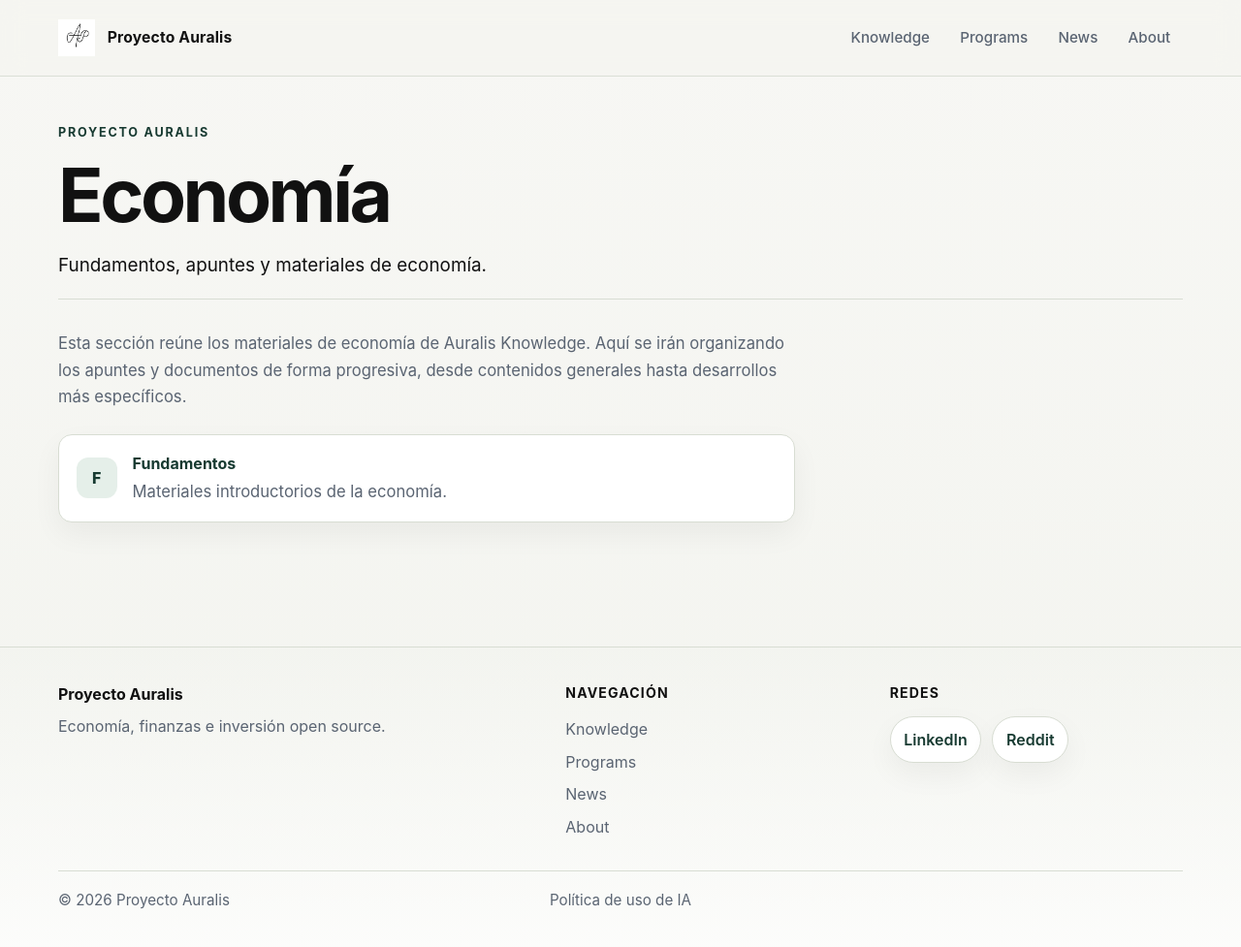
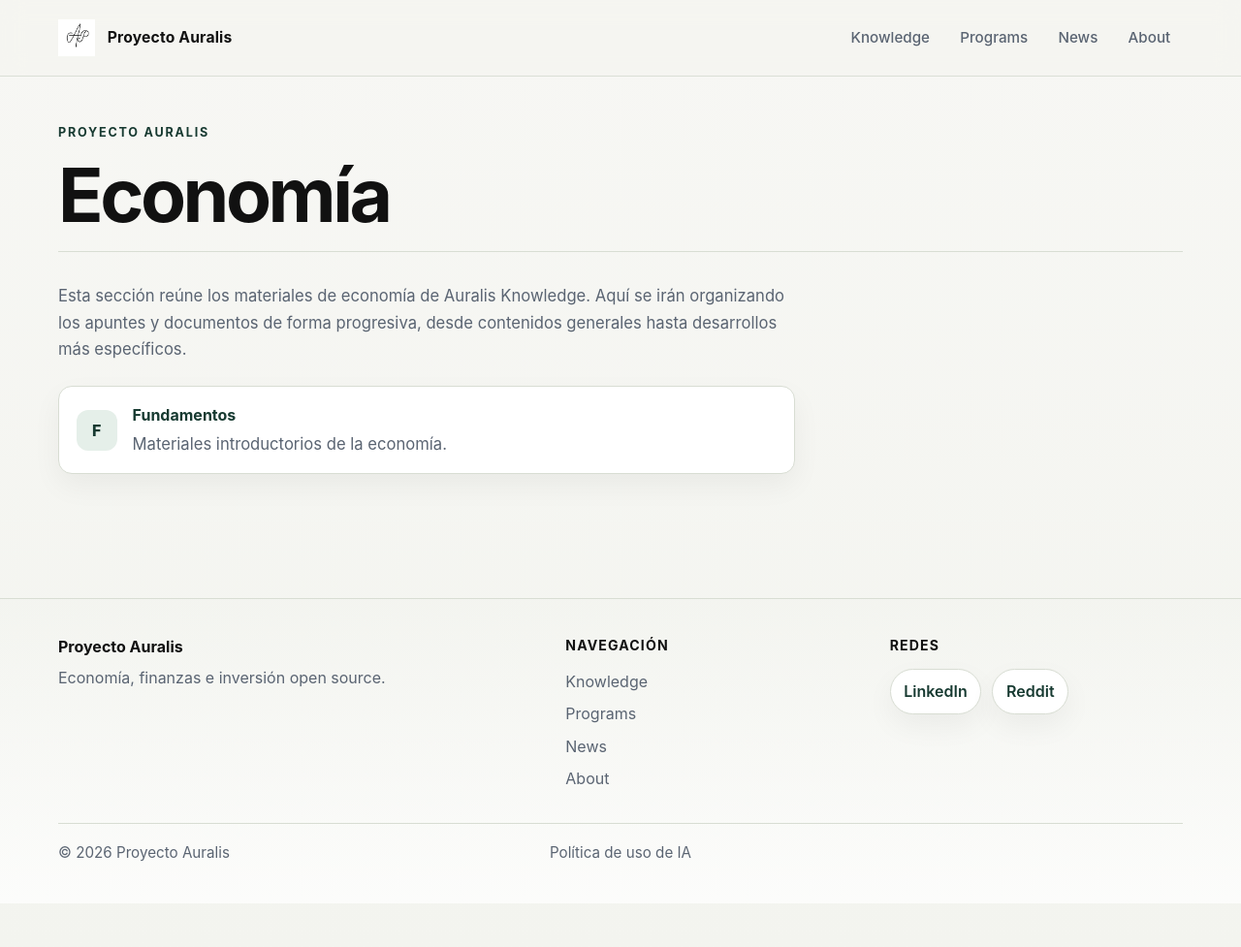
Before and after one commit to Proyecto-Auralis/auralis-site, a Jekyll site: the page built from knowledge/economia/index.md, in a window 1280 px wide and 981 px high. Shown: the top 977 px of the window at 97% size. Built offline with Jekyll 4.4.1, drawn with Linux system fonts in a browser that asks for light colours.

Commit message:
Update index.md

```diff
--- a/knowledge/economia/index.md
+++ b/knowledge/economia/index.md
@@ -3,7 +3,7 @@ layout: page
 title: Economía
 permalink: /knowledge/economia/
 description:
-lead: "Fundamentos, apuntes y materiales de economía."
+lead:
 ---
 
 Esta sección reúne los materiales de economía de Auralis Knowledge. Aquí se irán organizando los apuntes y documentos de forma progresiva, desde contenidos generales hasta desarrollos más específicos.
```
